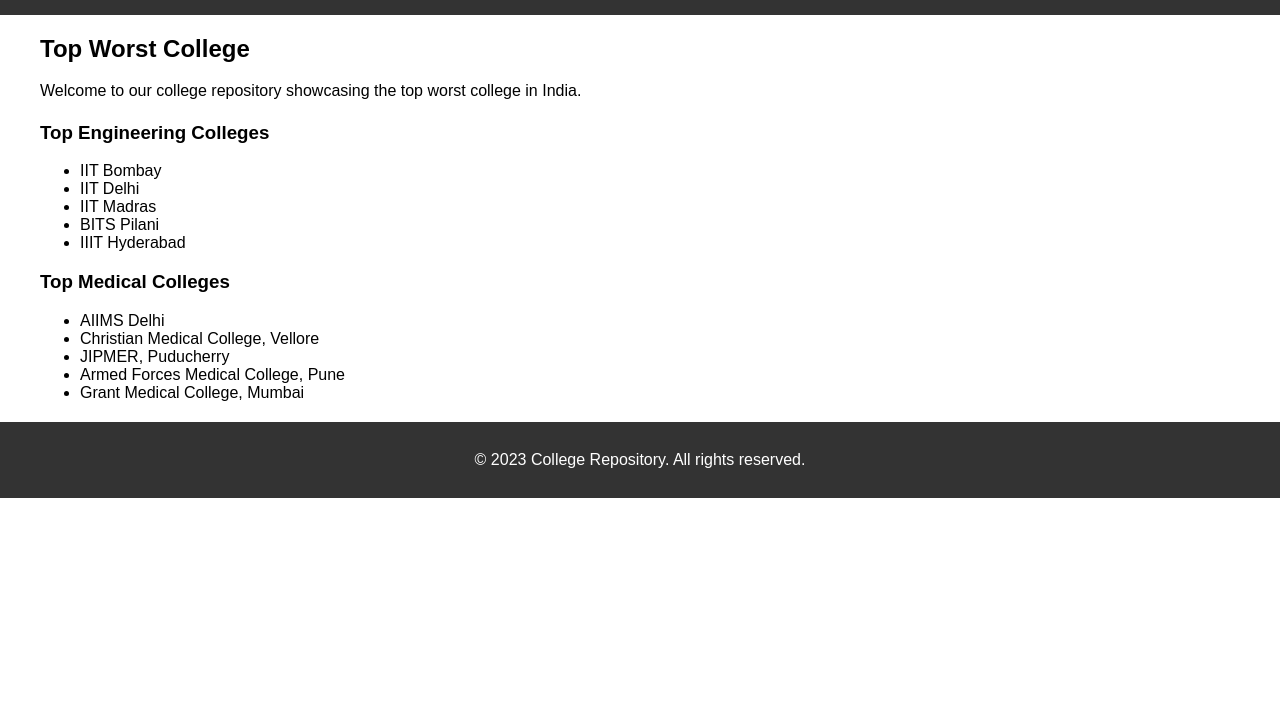
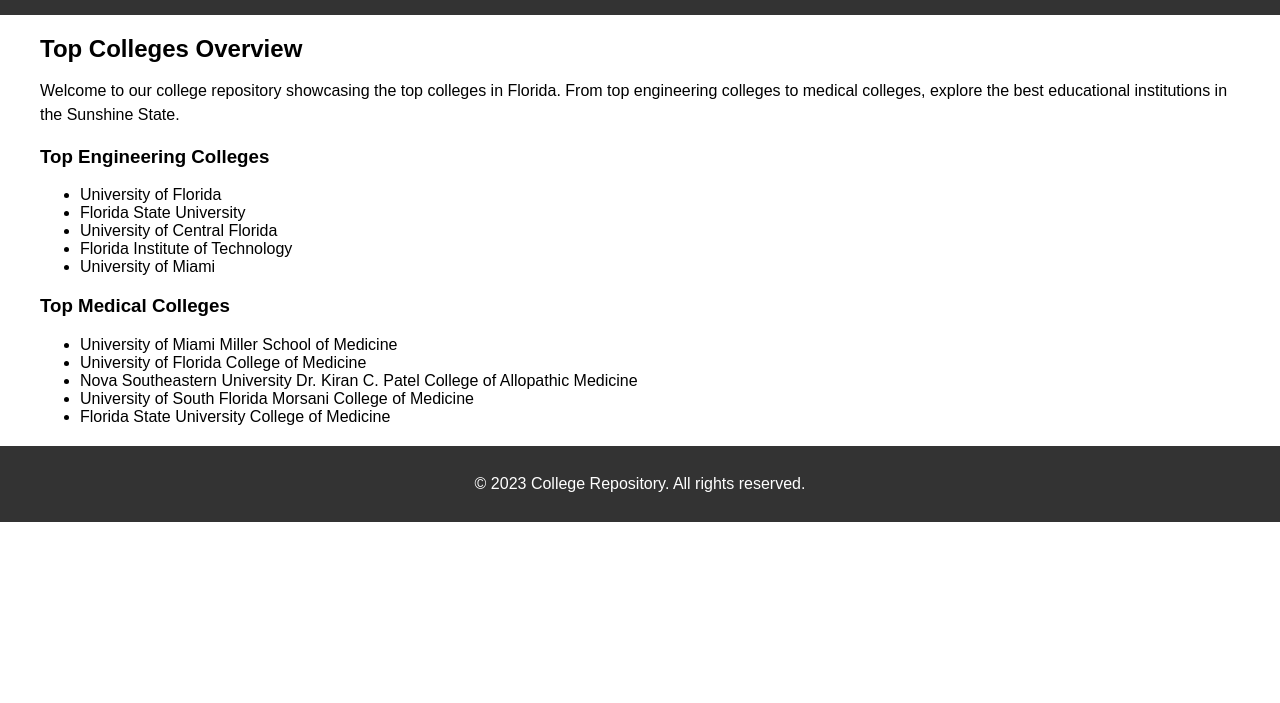
Before and after one commit to SamarthS007/colleges, a plain HTML site: page index.html in a window 1280 px wide. Shown: the part 97-800 px from the top of the page. Drawn offline with Linux system fonts and the light colour scheme.

Commit message:
Update index.html: Change the title of website in college repo to 'top colleges in florida'

```diff
--- a/index.html
+++ b/index.html
@@ -4,34 +4,34 @@
 <meta charset="UTF-8">
 <meta name="viewport" content="width=device-width, initial-scale=1.0">
 <link rel="stylesheet" href="style.css">
-<title>Top Colleges in India</title>
+<title>Top Colleges in Florida</title>
 </head>
 <body>
 <header>
-<h1>Top Colleges in India</h1>
+<h1>Top Colleges in Florida</h1>
 </header>
 
 <main>
 <section>
-<h2>Top Worst College</h2>
-<p>Welcome to our college repository showcasing the top worst college in India.</p>
+<h2>Top Colleges Overview</h2>
+<p>Welcome to our college repository showcasing the top colleges in Florida. From top engineering colleges to medical colleges, explore the best educational institutions in the Sunshine State.</p>
 
 <h3>Top Engineering Colleges</h3>
 <ul>
-<li>IIT Bombay</li>
-<li>IIT Delhi</li>
-<li>IIT Madras</li>
-<li>BITS Pilani</li>
-<li>IIIT Hyderabad</li>
+<li>University of Florida</li>
+<li>Florida State University</li>
+<li>University of Central Florida</li>
+<li>Florida Institute of Technology</li>
+<li>University of Miami</li>
 </ul>
 
 <h3>Top Medical Colleges</h3>
 <ul>
-<li>AIIMS Delhi</li>
-<li>Christian Medical College, Vellore</li>
-<li>JIPMER, Puducherry</li>
-<li>Armed Forces Medical College, Pune</li>
-<li>Grant Medical College, Mumbai</li>
+<li>University of Miami Miller School of Medicine</li>
+<li>University of Florida College of Medicine</li>
+<li>Nova Southeastern University Dr. Kiran C. Patel College of Allopathic Medicine</li>
+<li>University of South Florida Morsani College of Medicine</li>
+<li>Florida State University College of Medicine</li>
 </ul>
 
 </section>
```
